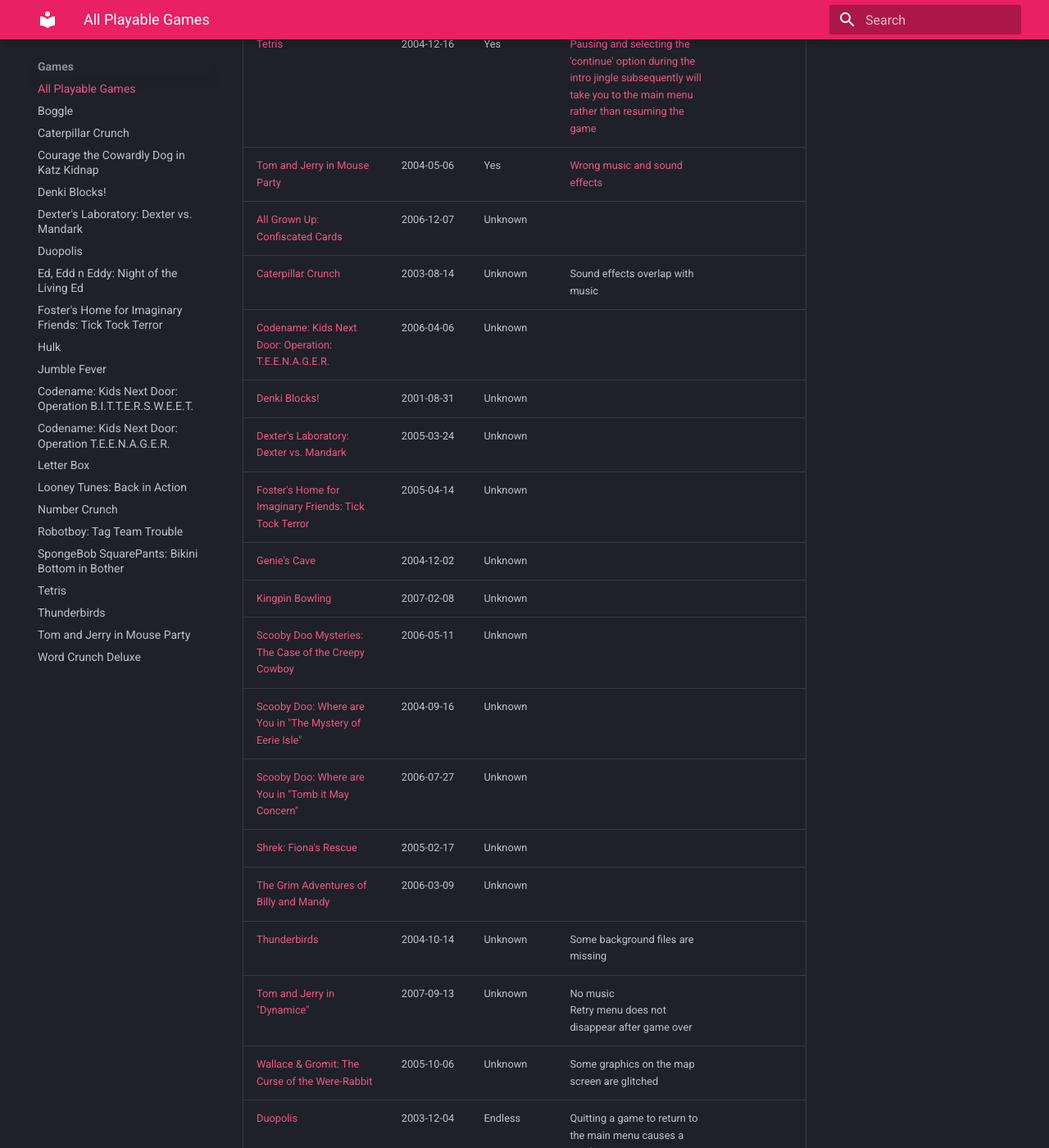
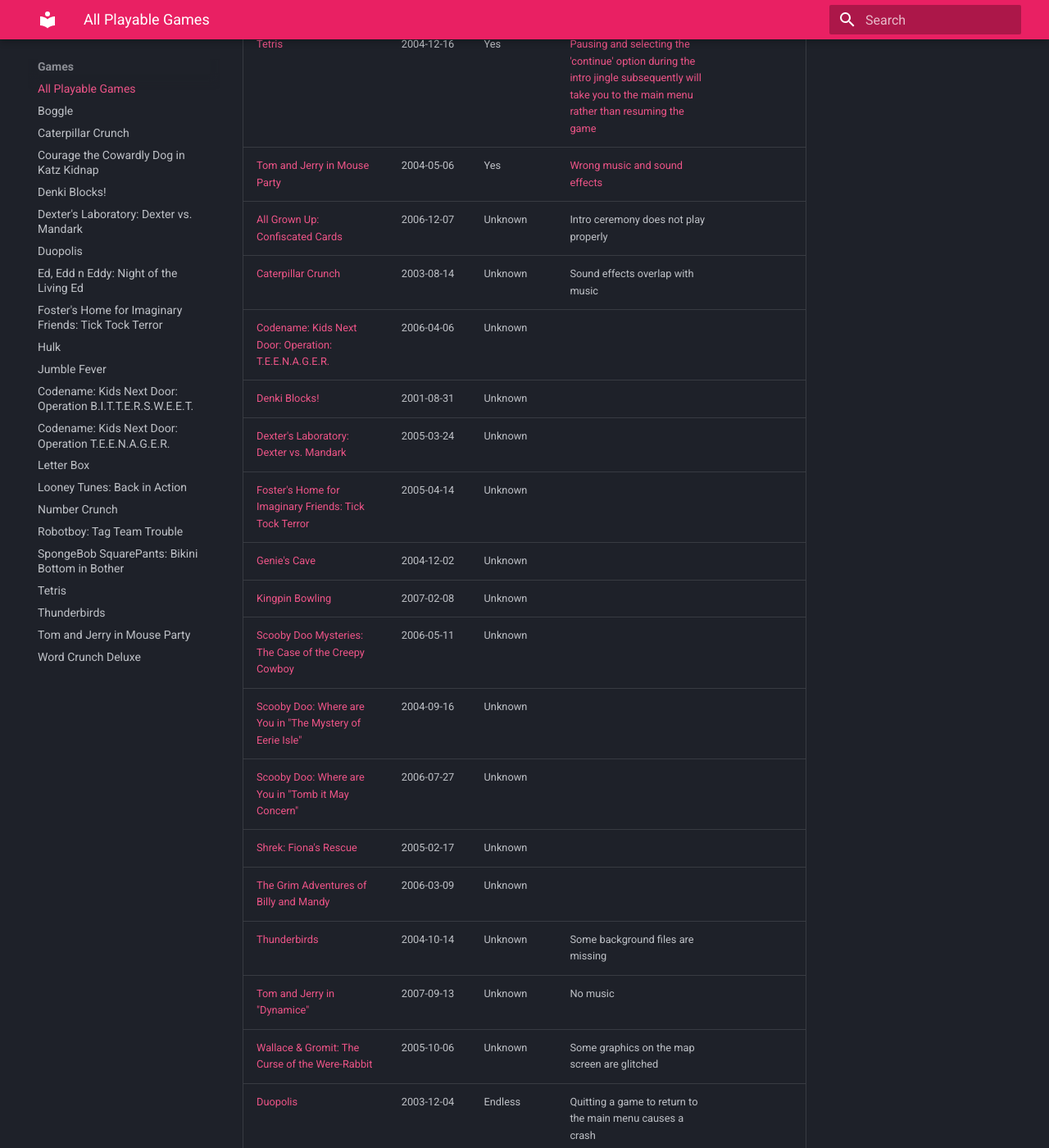
Before and after one commit to cobaltgit/sky-games-archive, an MkDocs documentation site: the page built from docs/games/index.md, in a window 1280 px wide and 1400 px high, scrolled down 1403 px. Shown: the whole window at 82% size. Built offline with MkDocs 1.6.1 and Material for MkDocs 9.7.7, drawn with Linux system fonts in a browser that asks for light colours; comment, search, counter and statistics services are not loaded.

Commit message:
Update table

```diff
--- a/docs/games/index.md
+++ b/docs/games/index.md
@@ -37,7 +37,7 @@
 [Star Trek: The Next Generation: STRANDED](/games/star-trek-tng)|2005-09-08|Yes|
 [Tetris](/games/tetris)|2004-12-16|Yes|[Pausing and selecting the 'continue' option during the intro jingle subsequently will take you to the main menu rather than resuming the game](/assets/video/tetris-bug.webm)
 [Tom and Jerry in Mouse Party](/games/tj-mouse-party)|2004-05-06|Yes|[Wrong music and sound effects](https://www.youtube.com/watch?v=KWhWNucRWHI)
-[All Grown Up: Confiscated Cards](/games/all-grown-up)|2006-12-07|Unknown|
+[All Grown Up: Confiscated Cards](/games/all-grown-up)|2006-12-07|Unknown|Intro ceremony does not play properly
 [Caterpillar Crunch](/games/caterpillar)|2003-08-14|Unknown|Sound effects overlap with music|
 [Codename: Kids Next Door: Operation: T.E.E.N.A.G.E.R.](/games/knd-teenager)|2006-04-06|Unknown|
 [Denki Blocks!](/games/denki-blocks)|2001-08-31|Unknown|
@@ -51,7 +51,7 @@
 [Shrek: Fiona's Rescue](/games/shrek-fiona-rescue)|2005-02-17|Unknown|
 [The Grim Adventures of Billy and Mandy](/games/billy-mandy)|2006-03-09|Unknown|
 [Thunderbirds](/games/thunderbirds)|2004-10-14|Unknown|Some background files are missing|
-[Tom and Jerry in "Dynamice"](/games/tj-dynamice)|2007-09-13|Unknown|No music<br>Retry menu does not disappear after game over
+[Tom and Jerry in "Dynamice"](/games/tj-dynamice)|2007-09-13|Unknown|No music
 [Wallace & Gromit: The Curse of the Were-Rabbit](/games/wallace-gromit-were-rabbit)|2005-10-06|Unknown|Some graphics on the map screen are glitched
 [Duopolis](/games/duopolis)|2003-12-04|Endless|Quitting a game to return to the main menu causes a crash|
 [Jumble Fever](/games/jumble-fever)|2005-06-09|Endless|
```
